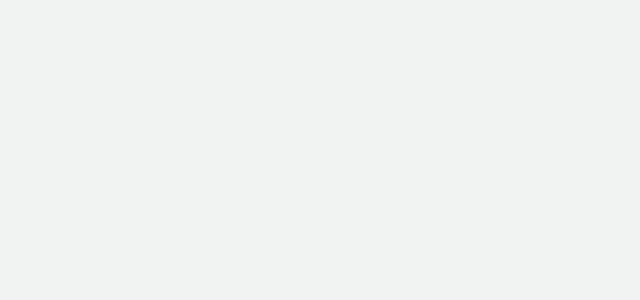
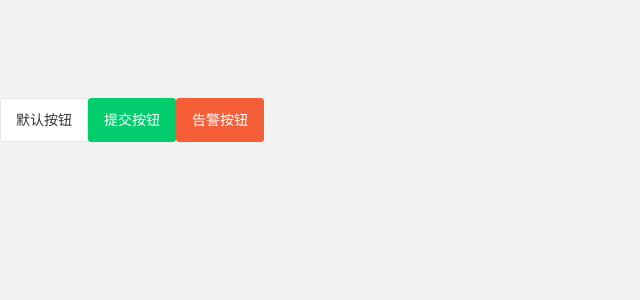
Before and after one commit to rhj706722539/wandou, a Vue app: page /#/ in a window 1280 px wide. Shown: the top 300 px of the page, without its empty margins (0-640 px from the left). Built offline with nearby package versions, Linux system fonts and the light colour scheme.

Commit message:
'修改了button组件和测试页面'

```diff
--- /dev/null
+++ b/src/components/button/index.vue
@@ -0,0 +1,71 @@
+<template>
+    <button class="wd-button" :class="[type,size,{'is-disabled':disabled}]"
+     @click="$emit('click')">
+        <span><slot></slot></span>
+    </button>
+</template>
+
+<script type="text/ecmascript-6">
+/**
+ *  disabled作为非props传入组建的根节点
+ *  type 默认值为primary，可供选择的指为danger
+ *  size 默认值为normal，可供选择的值为large,small
+ */
+export default {
+  name: 'wd-button',
+  props:{
+    disabled:Boolean,
+
+    type:{
+      type:String,
+      default:'default',
+      validator(value){
+        return ['default','primary','danger'].indexOf(value)>-1;
+      }
+    },
+
+    size:{
+      type:String,
+      default:'normal',
+      validator(value){
+        return ['large','normal','small'].indexOf(value)>-1;
+      }
+    }
+  }
+}
+</script>
+
+<style scoped lang="scss">
+.wd-button {
+    position: relative;
+    padding: 0;
+    display: inline-block;
+    height: 44px;
+    line-height: 42px;
+    border-radius: 3px;
+    box-sizing: border-box;
+    font-size: 16px;
+    text-align: center;
+    -webkit-appearance: none;
+    -webkit-text-size-adjust: 100%;
+}
+.default {
+    color: #333;
+    background-color: #fff;
+    border: 1px solid #e5e5e5;
+}
+.primary {
+    color: #fff;
+    background-color: #00ce6d;
+    border: 1px solid #00ce6d;
+}
+.danger {
+    color: #fff;
+    background-color: #f55e36;
+    border: 1px solid #f55e36;
+}
+.normal {
+    padding: 0 15px;
+    font-size: 14px;
+}
+</style>
--- a/src/main.js
+++ b/src/main.js
@@ -4,6 +4,7 @@ import Vue from 'vue'
 import App from './App'
 import router from './router'
 
+import wdButton from '@/components/button'
 import wdConfirm from '@/components/confirm'
 import zsToast from '@/components/toast/index.js'
 /**
@@ -21,6 +22,7 @@ import './config/rem.js'
 
 Vue.config.productionTip = false
 
+Vue.component(wdButton.name, wdButton);
 Vue.component(wdConfirm.name, wdConfirm);
 Vue.prototype.$zsToast = zsToast.installMessage
 
--- a/src/page/index.vue
+++ b/src/page/index.vue
@@ -1,6 +1,8 @@
 <template>
   <div class="page">
-
+      <wd-button @click="ande">{{msg}}</wd-button>
+      <wd-button type="primary">{{msg2}}</wd-button>
+      <wd-button type="danger">{{msg3}}</wd-button>
   </div>
 </template>
 
@@ -9,14 +11,19 @@ export default {
     name:'Page',
     data() {
         return {
-
+            msg:'默认按钮',
+            msg2:'提交按钮',
+            msg3:'告警按钮'
         }
     },
     methods: {
-
+        ande(){
+            alert(this.msg);
+        }
     }
 }
 </script>
 
 <style scoped lang="scss">
+
 </style>
```
